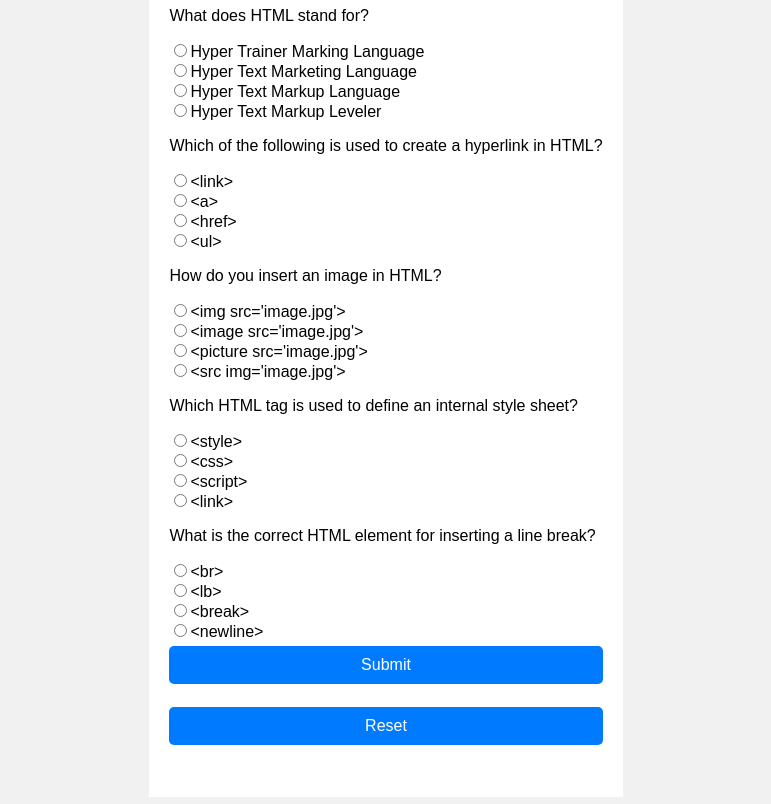
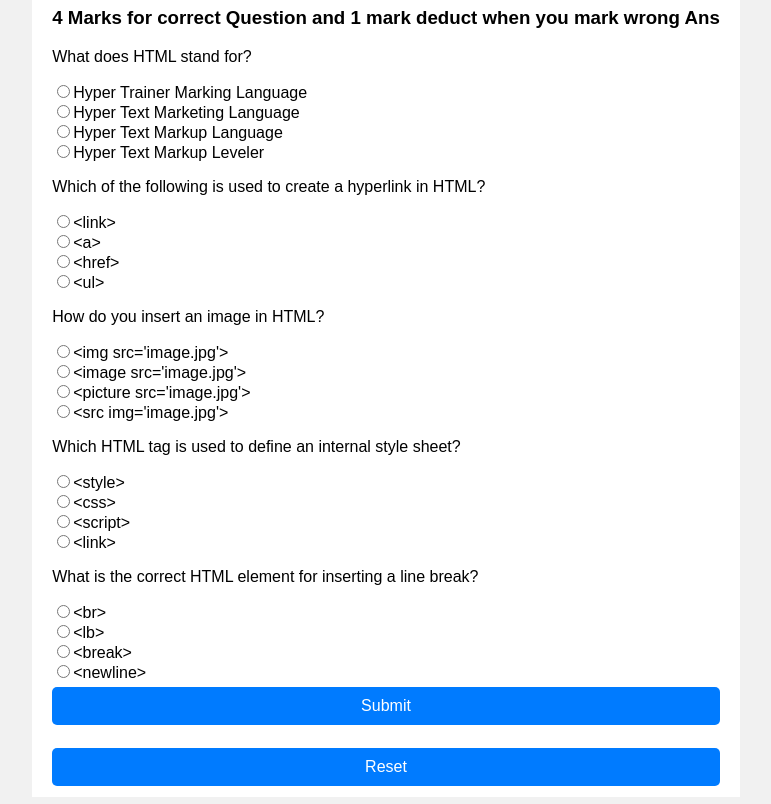
Before and after one commit to HarshArya1/Question-form, a plain HTML site: page index.html in a window 1280 px wide. Shown: the part 113-917 px from the top of the page, without its empty margins (254-1025 px from the left). Drawn offline with Linux system fonts and the light colour scheme.

Commit message:
Update index.html

```diff
--- a/index.html
+++ b/index.html
@@ -9,6 +9,7 @@
 <body>
     <div id="container">
         <h1>HTML Basic Questions</h1>
+        <h3>4 Marks for correct Question and 1 mark deduct when you mark wrong Ans</h3>
         <form id="form">
             <div id="questions">
                 <p>What does HTML stand for?</p>
```
